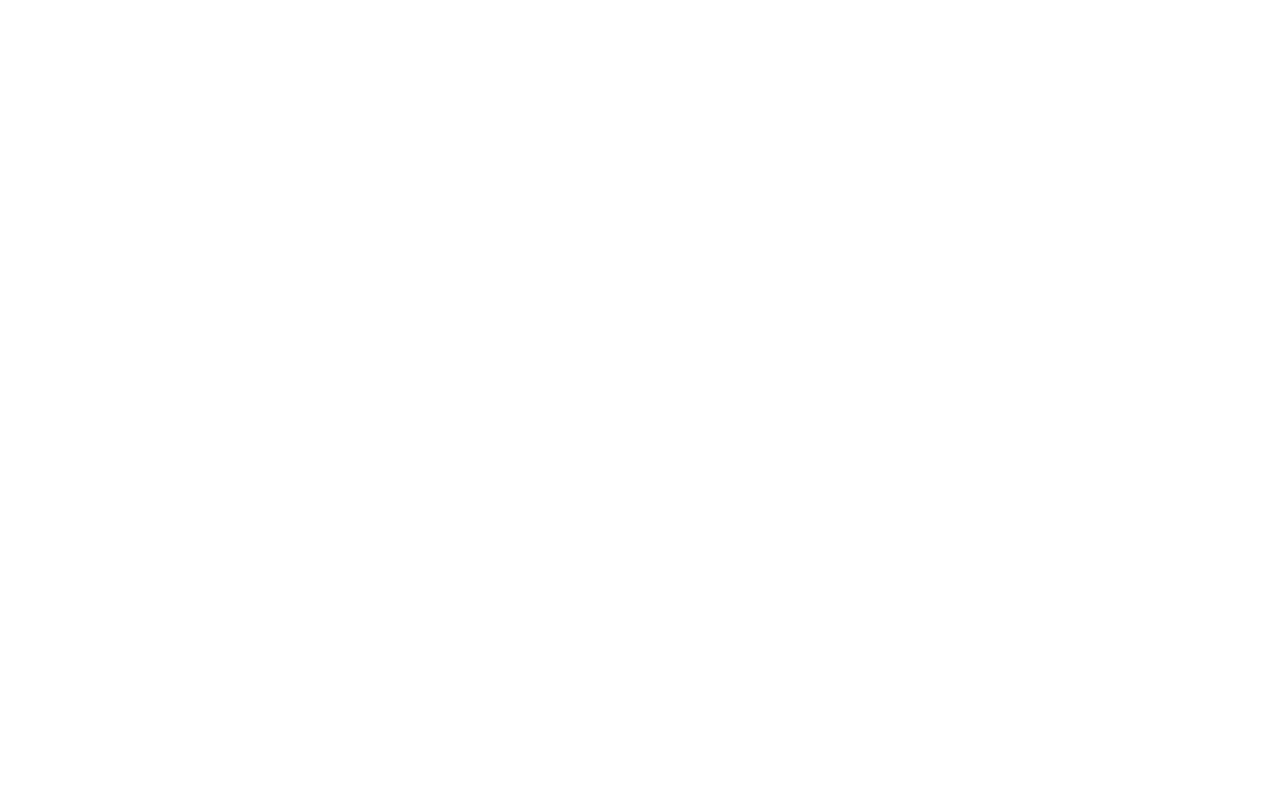
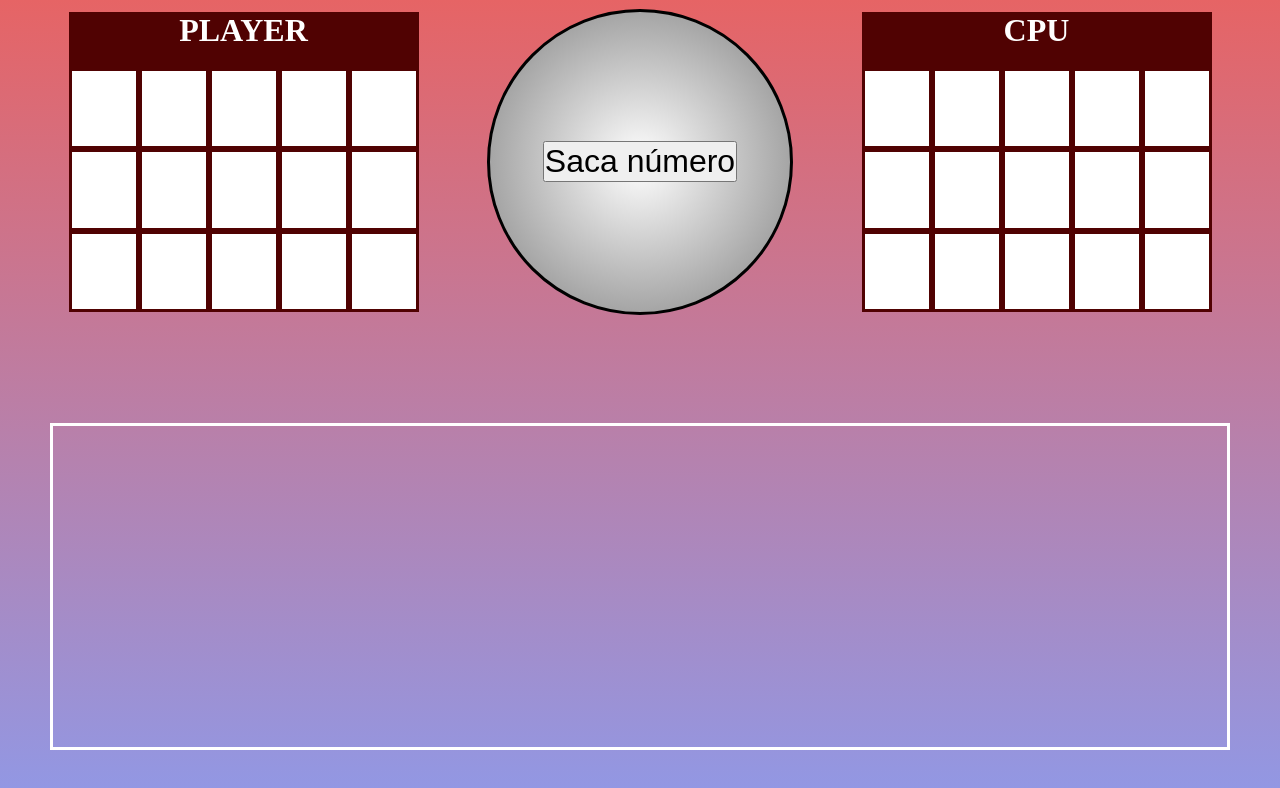
Before and after one commit to angelrcd/bingo, a website built with Vite: page src/index.html in a window 1280 px wide. Built offline with nearby package versions, Linux system fonts and the light colour scheme.

Commit message:
Apartado visual

```diff
--- a/src/index.css
+++ b/src/index.css
@@ -0,0 +1,72 @@
+* {
+  margin: 0;
+  padding: 0;
+}
+
+.container {
+  width: 100vw;
+  height: 100vh;
+  background: linear-gradient(to bottom, #e66465, #9198e5);
+  display: flex;
+  flex-direction: column;
+  justify-content: center;
+  gap: 50px;
+}
+
+.container-top {
+  height: 100%;
+  display: flex;
+  justify-content: space-evenly;
+  align-items: center;
+}
+
+.card {
+  width: 350px;
+  height: 300px;
+  background: rgb(80 2 2);
+  display: flex;
+  flex-direction: column;
+  align-items: center;
+}
+
+.header {
+  color: white;
+  height: 70px;
+  text-align: center;
+}
+
+.bombo {
+  width: 300px;
+  height: 300px;
+  border-radius: 50%;
+  border: 3px solid black;
+  display: inline-flex;
+  justify-content: center;
+  align-items: center;
+  background: radial-gradient(white, grey);
+}
+
+.new-number-button {
+  font-size: 2em;
+}
+
+.container-bottom {
+  height: 100%;
+  border: 3px solid white;
+  box-sizing: border-box;
+  margin: 50px;
+  display: grid;
+  grid-template-columns: auto auto auto auto auto auto auto auto auto auto;
+}
+
+.grid {
+  width: 100%;
+  height: 100%;
+  display: grid;
+  grid-template-columns: auto auto auto auto auto;
+}
+
+.box {
+  border: 3px solid rgb(80 2 2);
+  background: white;
+}
--- a/src/index.html
+++ b/src/index.html
@@ -9,6 +9,52 @@
   <script type="module" src="./index.js"></script>
 </head>
 <body>
-
+  <div class="container">
+    <div class="container-top">
+      <div class="player card">
+        <h1 class="header">PLAYER</h1>
+        <div class="grid player">
+          <div class="player-box1 box"></div>
+          <div class="player-box2 box"></div>
+          <div class="player-box3 box"></div>
+          <div class="player-box4 box"></div>
+          <div class="player-box5 box"></div>
+          <div class="player-box6 box"></div>
+          <div class="player-box7 box"></div>
+          <div class="player-box8 box"></div>
+          <div class="player-box9 box"></div>
+          <div class="player-box10 box"></div>
+          <div class="player-box11 box"></div>
+          <div class="player-box12 box"></div>
+          <div class="player-box13 box"></div>
+          <div class="player-box14 box"></div>
+          <div class="player-box15 box"></div>
+        </div>
+      </div>
+      <div class="bombo"><button class="new-number-button">Saca número</button></div>
+      <div class="cpu card">
+        <h1 class="header">CPU</h1>
+        <div class="grid cpu">
+          <div class="cpu-box1 box"></div>
+          <div class="cpu-box2 box"></div>
+          <div class="cpu-box3 box"></div>
+          <div class="cpu-box4 box"></div>
+          <div class="cpu-box5 box"></div>
+          <div class="cpu-box6 box"></div>
+          <div class="cpu-box7 box"></div>
+          <div class="cpu-box8 box"></div>
+          <div class="cpu-box9 box"></div>
+          <div class="cpu-box10 box"></div>
+          <div class="cpu-box11 box"></div>
+          <div class="cpu-box12 box"></div>
+          <div class="cpu-box13 box"></div>
+          <div class="cpu-box14 box"></div>
+          <div class="cpu-box15 box"></div>
+        </div>
+      </div>
+    </div>
+    <div class="container-bottom">
+    </div>
+  </div>
 </body>
 </html>
--- a/src/index.js
+++ b/src/index.js
@@ -1,4 +1,11 @@
-import _ from "lodash-es";
-import "lodash-es/upperCase.js";
-import "lodash-es/shuffle.js";
-import "lodash-es/range.js";
+const newNumberButton = document.querySelector(".new-number-button");
+const playerBoxes = document.querySelectorAll(".player .box");
+const cpuBoxes = document.querySelectorAll(".cpu .box");
+
+function createRandom90Array() {
+  const result = _.range(1, 91);
+  result = _.shuffle(result);
+  return result;
+}
+
+console.log(createRandom90Array);
```
